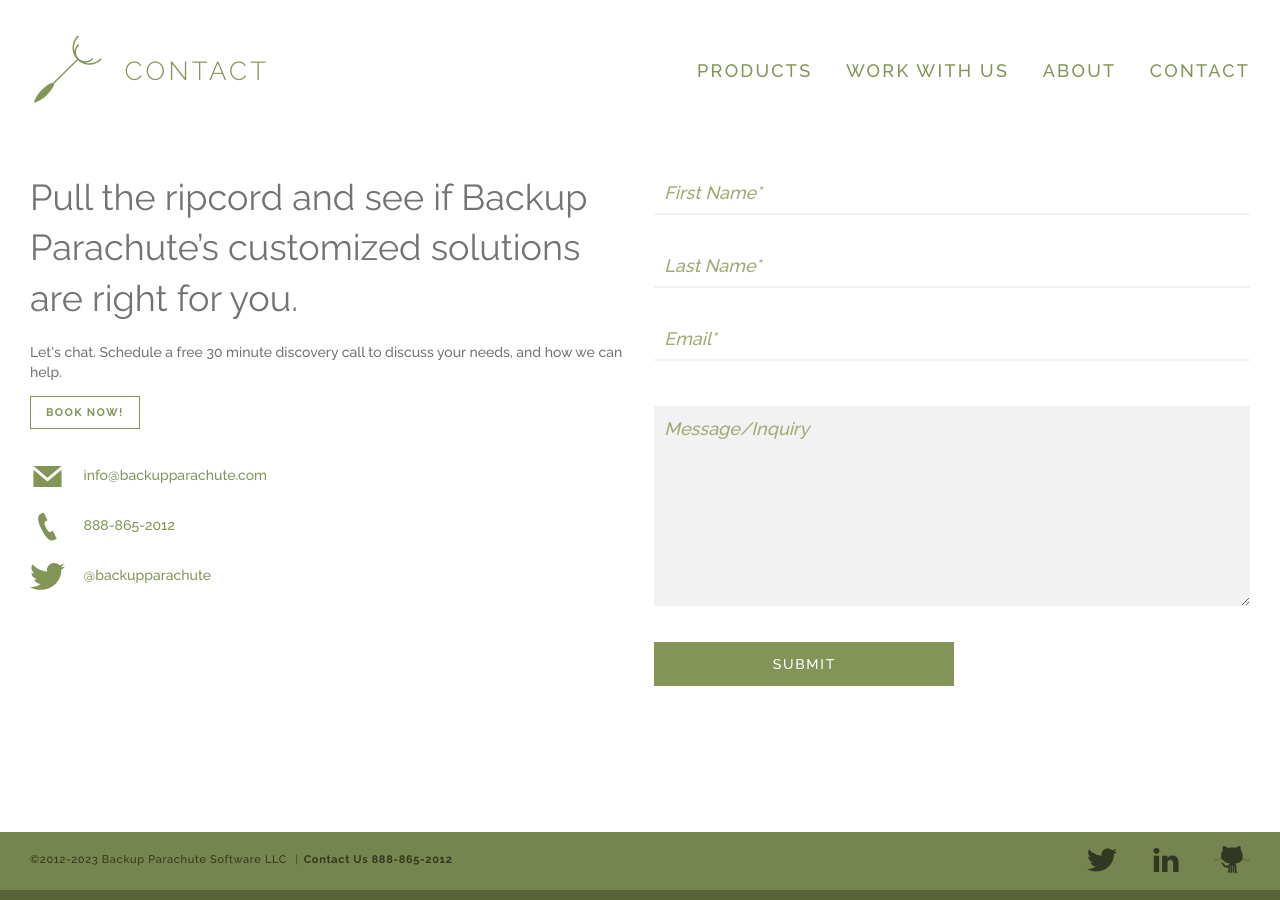
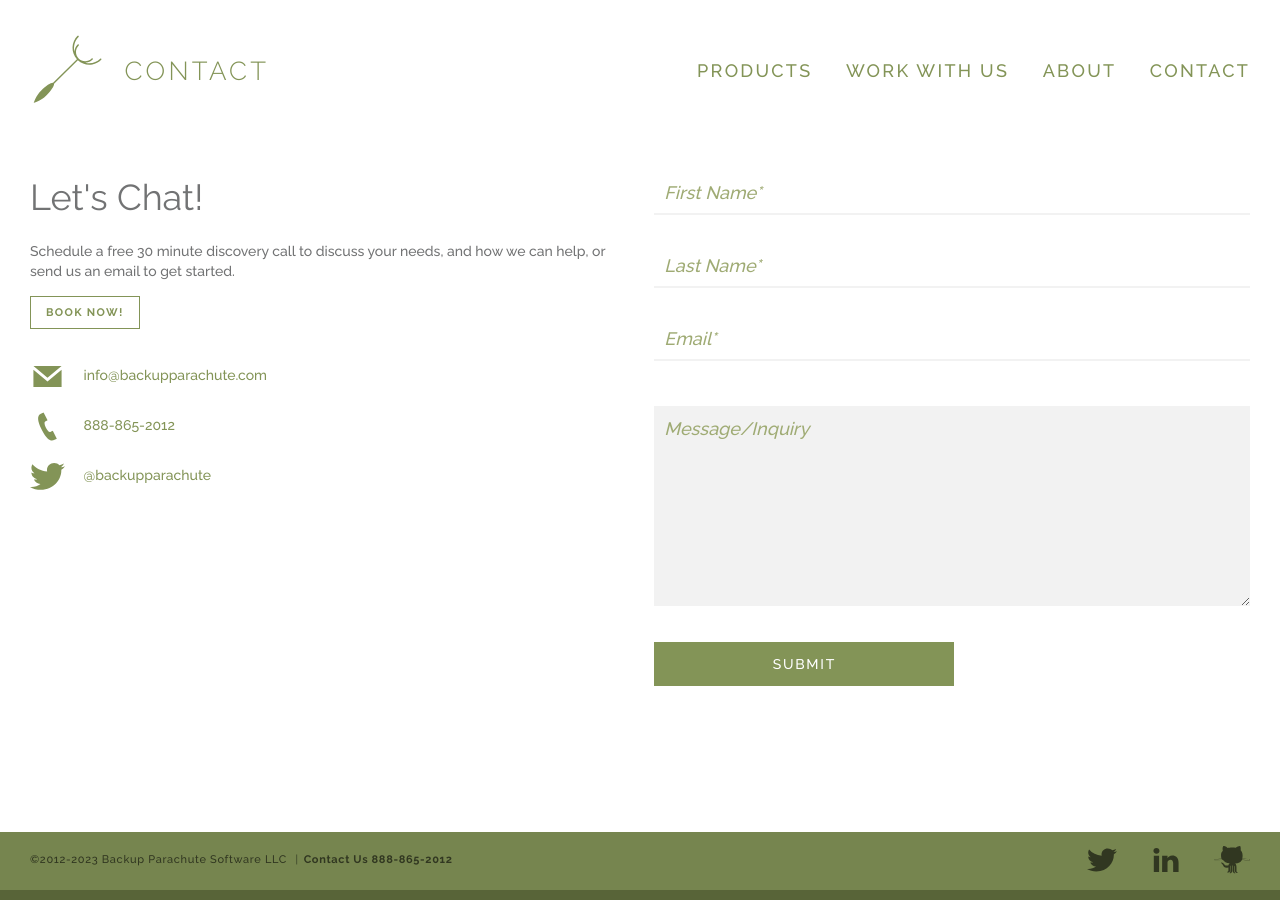
Before and after one commit to backupparachute/backupparachute.github.com, a Jekyll site: the page built from contact.html, in a window 1280 px wide. Built offline with Jekyll 4.4.1, drawn with Linux system fonts in a browser that asks for light colours; comment, search, counter and statistics services are not loaded.

Commit message:
tweak contact page

```diff
--- a/contact.html
+++ b/contact.html
@@ -10,10 +10,10 @@
 
 <div class="contact">
   <section>
-    <h1 class="h1">Pull the ripcord and see if Backup Parachute’s customized solutions are right for you.</h1>
+    <h1 class="h1">Let's Chat!</h1>
     <!-- <h3 class="h3">Our team is committed to providing innovative mobile solutions. Have an idea you want to transform into reality? Contact us at 888-865-2012 for a personalized consultation.</h3> -->
     <div class="">
-      <p>Let's chat.  Schedule a free 30 minute discovery call to discuss your needs, and how we can help.</p>
+      <p>Schedule a free 30 minute discovery call to discuss your needs, and how we can help, or send us an email to get started.</p>
       <a class="btn btn-ghost btn-small" href="https://calendly.com/backupparachute/intro">Book Now!</a>
     </div>
 
@@ -25,6 +25,7 @@
   </section>
 
   <section>
+    <h3></h3>
     <form id="contactForm" class="contact-form">
       <input type="text" name="firstname" placeholder="First Name*" required/>
       <input type="text" name="lastname" placeholder="Last Name*" required/>
```
